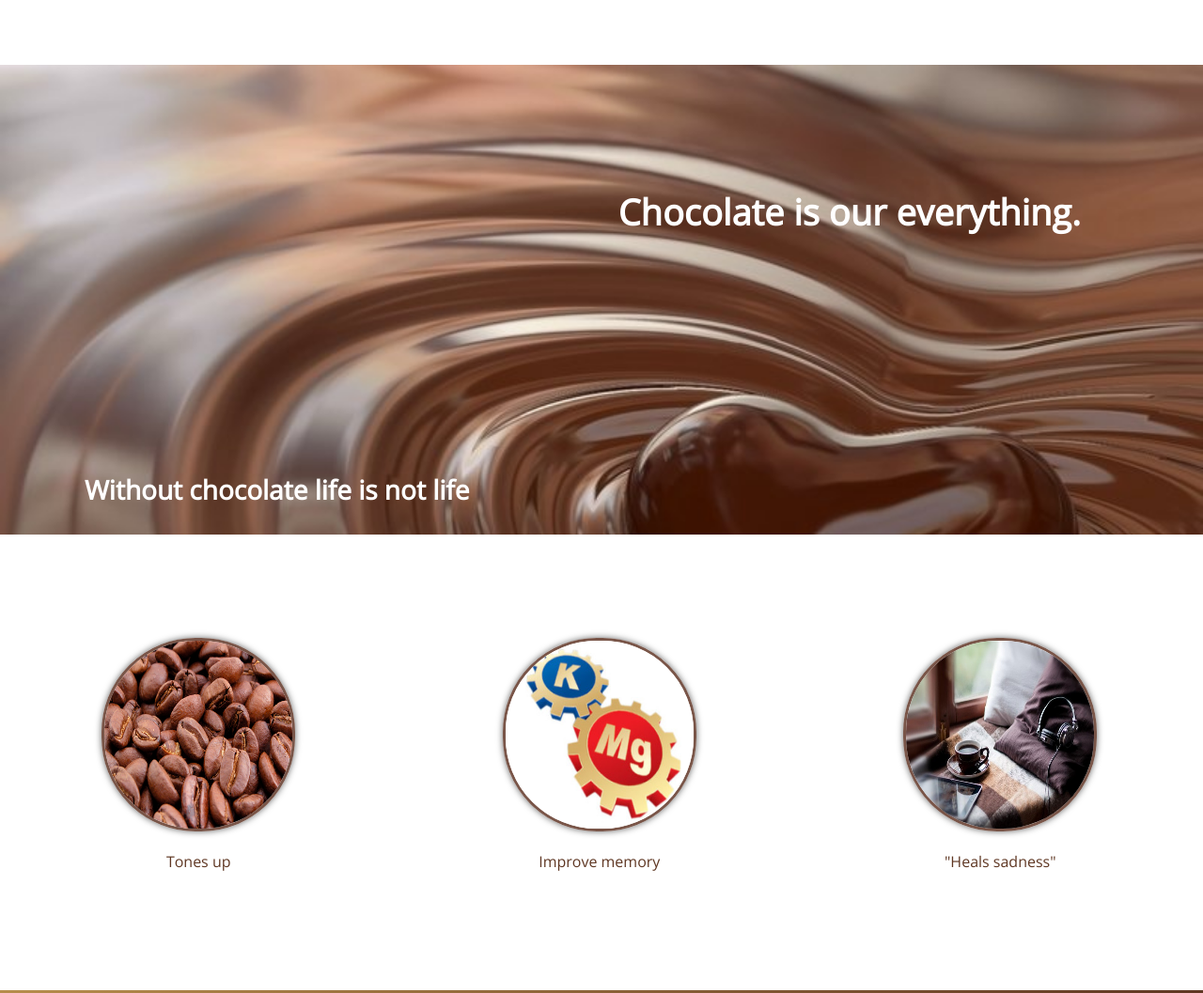
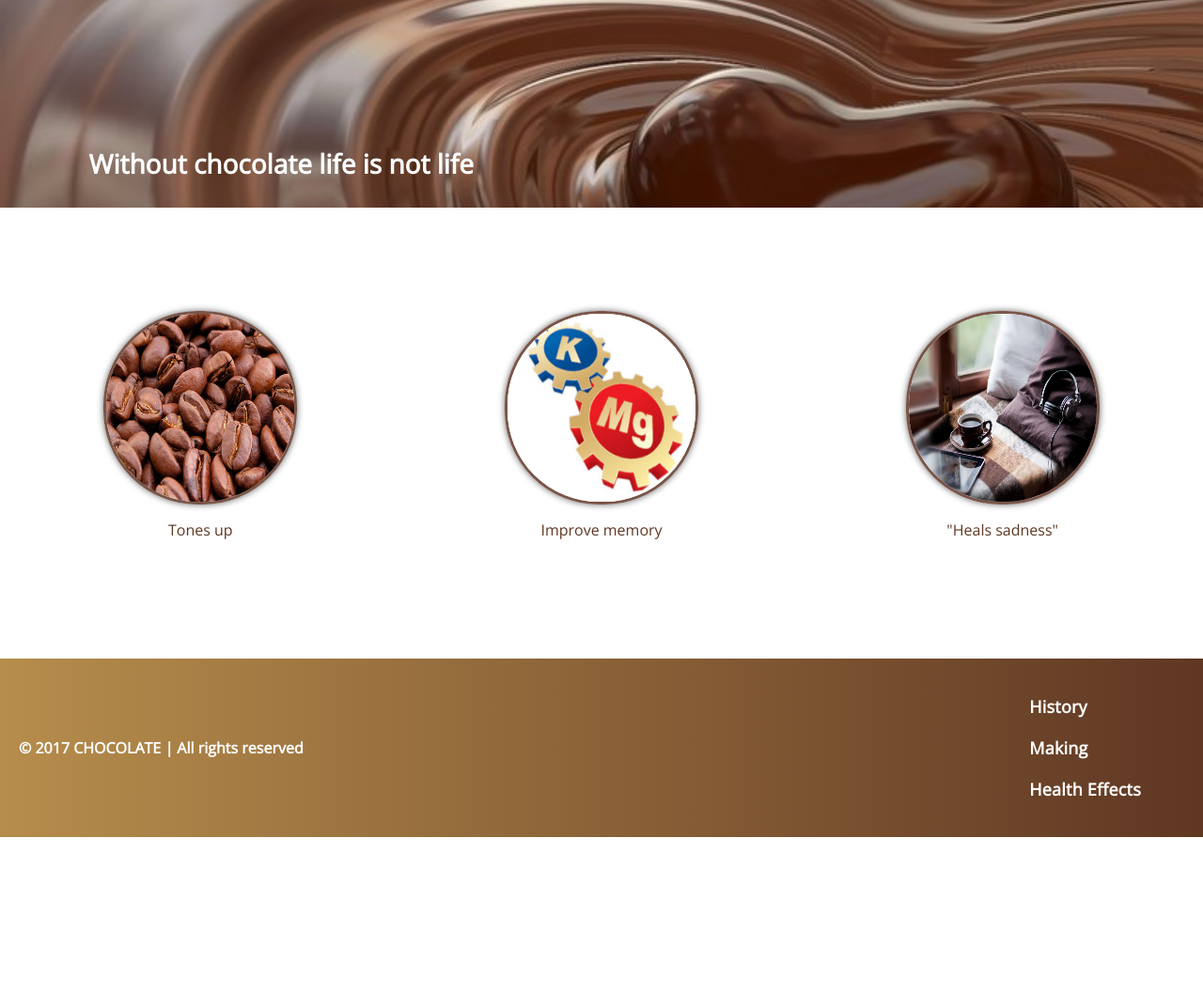
Before and after one commit to LuckerOk/ChocolateLanding, a website: page index.html in a window 1280 px wide. Shown: the part 919-1976 px from the top of the page at 94% size. After the commit the page ends 1810 px from the top, so only its background shows below. Drawn offline with nearby package versions, Linux system fonts and the light colour scheme.

Commit message:
flex-box

```diff
--- a/index.html
+++ b/index.html
@@ -7,13 +7,13 @@
  </head>
  <body>
   <header class='header'>
-	<div class='container'>
+	<div class='flex-container'>
 		<a href='#'><img class='header__logo' src='./images/logo.jpg'></a>
 		<ul class='header__nav'>
 			<li class='nav__item'><a class='nav__link' href='#'>Health Effects</a></li>
 			<li class='nav__item'><a class='nav__link' href='#'>Making</a></li>
 			<li class='nav__item'><a class='nav__link' href='#'>History</a></li>
-	</ul>
+		</ul>
 	</div>
   </header>
   <main class='main'>
--- a/style.sass
+++ b/style.sass
@@ -8,17 +8,20 @@ body
   padding: 26px 0
   box-shadow: 0 2px 5px 0 rgba(0,0,0,0.75)
   &__nav
-    float: right
+    display: flex
+    flex-flow: row nowrap
+    justify-content: flex-end
     margin: 20px
     padding: 0 15px 0 0
 
-.container
+.flex-container
   padding: 0 20px
+  display: flex
+  justify-content: space-between
 
 .nav
   &__item
-    float: right
-    margin-right: 49px
+    margin-right: 50px
     list-style-type: none
   &__link
     font:
@@ -29,31 +32,42 @@ body
     color: #5F3723
 
 .section
+  display: flex
+  justify-content: space-around
+  align-items: center
   color: #5F3723
   font-size: 18px
-  padding: 70px 20px
-  margin: 70px 0
-  &__left
-    float: left
-    display: inline-block
   &__right
-    margin-left: 70px
-    display: inline-block
+    margin: 70px 0
   &__about
     color: #fff
     background: url("./images/back.jpg") no-repeat
       size: cover
     height: 500px
+  &__content
+    display: flex
+    justify-content: space-around
+    flex-direction: row-reverse
+    height: 100%
 
 h2.section__text
+  align-self: center
   font-size: 38px
-  text-align: right
-  padding: 130px
 
 h3.section__text
+  align-self: flex-end
   font-size: 28px
-  text-align: left
-  padding: 90px
+
+.section
+  &__team
+    display: flex
+    justify-content: space-around
+    color: #5F3723
+  &__benefit
+    display: flex
+    flex-flow: column nowrap
+    align-items: center
+    padding: 110px 0
 
 .team
   &__image
@@ -68,30 +82,20 @@ h3.section__text
       weight: bold
       size: 28px
 
-.section
-  &__team
-    color: #5F3723
-    width: 100%
-  &__benefit
-    text-align: center
-    padding: 110px 0
-    width: 33%
-    display: inline-block
-
 .footer
+  display: flex
+  flex-flow: row nowrap
+  justify-content: space-between
+  align-items: center
   height: 170px
   font-weight: bold
   padding: 10px 20px
   background: #5F3723 linear-gradient(to right, #f3e2c7 0%, #b68d4c 0%, #5f3723 100%)
   &__text
-    margin-top: 70px
-    float: left
     color: #fff
 
 .menu
   &__ul
-    margin-top: 10px
-    float: right
     padding-right: 46px
   &__item
     margin: 20px 0
```
Also changed, not shown: style.css, 1 other file.
